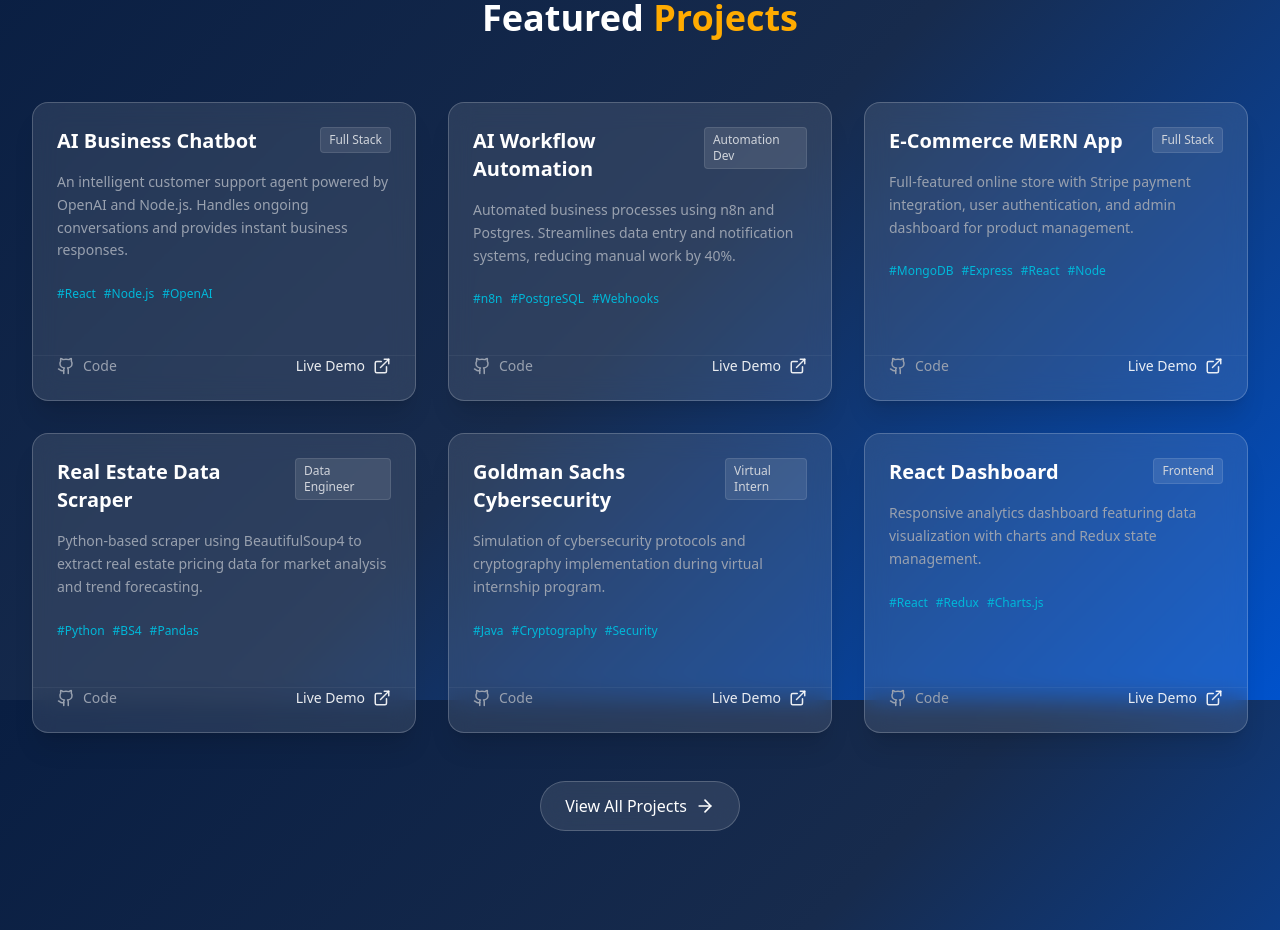
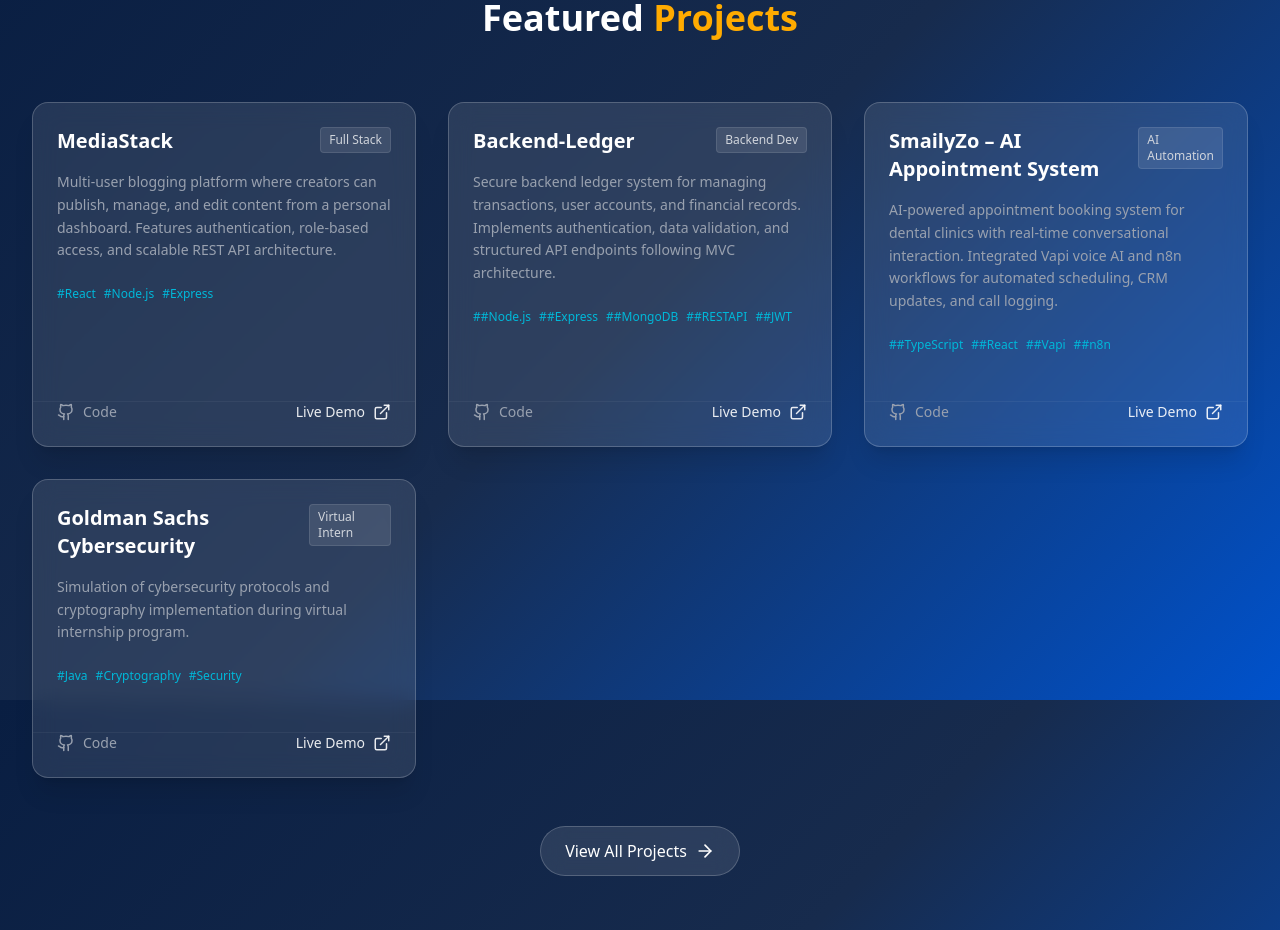
Before and after one commit to mohdahtesham09/MyReact_App, a React (Vite) app: page / in a window 1280 px wide. Shown: the part 2500-3430 px from the top of the page. Built offline with nearby package versions, Linux system fonts and the light colour scheme.

Commit message:
Update Project

```diff
--- a/src/components/Projects.jsx
+++ b/src/components/Projects.jsx
@@ -1,97 +1,104 @@
-import React from 'react';
-import { ExternalLink, Github, ArrowRight } from 'lucide-react';
+import React from "react";
+import { ExternalLink, Github, ArrowRight } from "lucide-react";
 
 const Projects = () => {
   const projects = [
     {
-            title: "AI Business Chatbot",
-            desc: "An intelligent customer support agent powered by OpenAI and Node.js. Handles ongoing conversations and provides instant business responses.",
-            tech: ["React", "Node.js", "OpenAI"],
+      title: "MediaStack",
+      desc: "Multi-user blogging platform where creators can publish, manage, and edit content from a personal dashboard. Features authentication, role-based access, and scalable REST API architecture.",
+      tech: ["React", "Node.js", "Express"],
       role: "Full Stack",
-            live: "#",
-            github: "https://github.com/mohdahtesham09" // generic link as specific one not provided
+      live: "mediastack.in",
+      github: "https://github.com/mohdahtesham09", // generic link as specific one not provided
     },
     {
-            title: "AI Workflow Automation",
-            desc: "Automated business processes using n8n and Postgres. Streamlines data entry and notification systems, reducing manual work by 40%.",
-            tech: ["n8n", "PostgreSQL", "Webhooks"],
-            role: "Automation Dev",
+      title: "Backend-Ledger",
+      desc: "Secure backend ledger system for managing transactions, user accounts, and financial records. Implements authentication, data validation, and structured API endpoints following MVC architecture.",
+      tech: ["#Node.js", "#Express", "#MongoDB", "#RESTAPI", "#JWT"],
+      role: "Backend Dev",
       live: "#",
-            github: "https://github.com/mohdahtesham09"
+      github: "https://github.com/mohdahtesham09",
     },
     {
-            title: "E-Commerce MERN App",
-            desc: "Full-featured online store with Stripe payment integration, user authentication, and admin dashboard for product management.",
-            tech: ["MongoDB", "Express", "React", "Node"],
-            role: "Full Stack",
+      title: "SmailyZo – AI Appointment System",
+      desc: "AI-powered appointment booking system for dental clinics with real-time conversational interaction. Integrated Vapi voice AI and n8n workflows for automated scheduling, CRM updates, and call logging.",
+      tech: ["#TypeScript", "#React", "#Vapi", "#n8n"],
+      role: "AI Automation",
       live: "#",
-            github: "https://github.com/mohdahtesham09"
+      github: "https://github.com/mohdahtesham09",
     },
-        {
-            title: "Real Estate Data Scraper",
-            desc: "Python-based scraper using BeautifulSoup4 to extract real estate pricing data for market analysis and trend forecasting.",
-            tech: ["Python", "BS4", "Pandas"],
-            role: "Data Engineer",
-            live: "#",
-            github: "https://github.com/mohdahtesham09"
-        },
+    // {
+    //   title: "Real Estate Data Scraper",
+    //   desc: "Python-based scraper using BeautifulSoup4 to extract real estate pricing data for market analysis and trend forecasting.",
+    //   tech: ["Python", "BS4", "Pandas"],
+    //   role: "Data Engineer",
+    //   live: "#",
+    //   github: "https://github.com/mohdahtesham09",
+    // },
     {
       title: "Goldman Sachs Cybersecurity",
       desc: "Simulation of cybersecurity protocols and cryptography implementation during virtual internship program.",
       tech: ["Java", "Cryptography", "Security"],
       role: "Virtual Intern",
       live: "#",
-            github: "https://github.com/mohdahtesham09"
+      github: "https://github.com/mohdahtesham09",
     },
-        {
-            title: "React Dashboard",
-            desc: "Responsive analytics dashboard featuring data visualization with charts and Redux state management.",
-            tech: ["React", "Redux", "Charts.js"],
-            role: "Frontend",
-            live: "#",
-            github: "https://github.com/mohdahtesham09"
-        }
+    // {
+    //   title: "React Dashboard",
+    //   desc: "Responsive analytics dashboard featuring data visualization with charts and Redux state management.",
+    //   tech: ["React", "Redux", "Charts.js"],
+    //   role: "Frontend",
+    //   live: "#",
+    //   github: "https://github.com/mohdahtesham09",
+    // },
   ];
 
   return (
-        <section id="projects" className="py-20 relative">
-            <div className="max-w-7xl mx-auto px-4 sm:px-6 lg:px-8">
-                <h2 className="text-3xl md:text-4xl font-bold text-center mb-16 text-white">
-                    Featured <span className="text-brand-yellow">Projects</span>
+    <section id='projects' className='py-20 relative'>
+      <div className='max-w-7xl mx-auto px-4 sm:px-6 lg:px-8'>
+        <h2 className='text-3xl md:text-4xl font-bold text-center mb-16 text-white'>
+          Featured <span className='text-brand-yellow'>Projects</span>
         </h2>
 
-                <div className="grid grid-cols-1 md:grid-cols-2 lg:grid-cols-3 gap-8">
+        <div className='grid grid-cols-1 md:grid-cols-2 lg:grid-cols-3 gap-8'>
           {projects.map((project, index) => (
-                        <div key={index} className="glass-card flex flex-col h-full group">
-                            <div className="p-6 flex-grow">
-                                <div className="flex justify-between items-start mb-4">
-                                    <h3 className="text-xl font-bold text-white group-hover:text-brand-blue transition-colors">{project.title}</h3>
-                                    <span className="text-xs px-2 py-1 rounded bg-white/10 text-gray-300 border border-white/10">{project.role}</span>
+            <div key={index} className='glass-card flex flex-col h-full group'>
+              <div className='p-6 flex-grow'>
+                <div className='flex justify-between items-start mb-4'>
+                  <h3 className='text-xl font-bold text-white group-hover:text-brand-blue transition-colors'>
+                    {project.title}
+                  </h3>
+                  <span className='text-xs px-2 py-1 rounded bg-white/10 text-gray-300 border border-white/10'>
+                    {project.role}
+                  </span>
                 </div>
-                                <p className="text-gray-400 text-sm mb-6 leading-relaxed">
+                <p className='text-gray-400 text-sm mb-6 leading-relaxed'>
                   {project.desc}
                 </p>
-                                <div className="flex flex-wrap gap-2 mb-6">
+                <div className='flex flex-wrap gap-2 mb-6'>
                   {project.tech.map((t, i) => (
-                                        <span key={i} className="text-xs font-medium text-brand-teal">
+                    <span
+                      key={i}
+                      className='text-xs font-medium text-brand-teal'
+                    >
                       #{t}
                     </span>
                   ))}
                 </div>
               </div>
 
-                            <div className="p-6 pt-0 border-t border-white/5 mt-auto flex justify-between items-center">
+              <div className='p-6 pt-0 border-t border-white/5 mt-auto flex justify-between items-center'>
                 <a
                   href={project.github}
-                                    target="_blank"
-                                    rel="noopener noreferrer"
-                                    className="text-gray-400 hover:text-white flex items-center gap-2 text-sm transition-colors"
+                  target='_blank'
+                  rel='noopener noreferrer'
+                  className='text-gray-400 hover:text-white flex items-center gap-2 text-sm transition-colors'
                 >
                   <Github size={18} /> Code
                 </a>
                 <a
                   href={project.live}
-                                    className="text-brand-blue hover:text-white flex items-center gap-2 text-sm font-medium transition-colors"
+                  className='text-brand-blue hover:text-white flex items-center gap-2 text-sm font-medium transition-colors'
                 >
                   Live Demo <ExternalLink size={18} />
                 </a>
@@ -100,8 +107,13 @@ const Projects = () => {
           ))}
         </div>
 
-                <div className="mt-12 text-center">
-                    <a href="https://github.com/mohdahtesham09" target="_blank" rel="noopener noreferrer" className="inline-flex items-center gap-2 text-white bg-white/10 hover:bg-white/20 px-6 py-3 rounded-full backdrop-blur-md border border-white/20 transition-all">
+        <div className='mt-12 text-center'>
+          <a
+            href='https://github.com/mohdahtesham09'
+            target='_blank'
+            rel='noopener noreferrer'
+            className='inline-flex items-center gap-2 text-white bg-white/10 hover:bg-white/20 px-6 py-3 rounded-full backdrop-blur-md border border-white/20 transition-all'
+          >
             View All Projects <ArrowRight size={20} />
           </a>
         </div>
```
Lines whose indentation alone changed are shown as unchanged.
